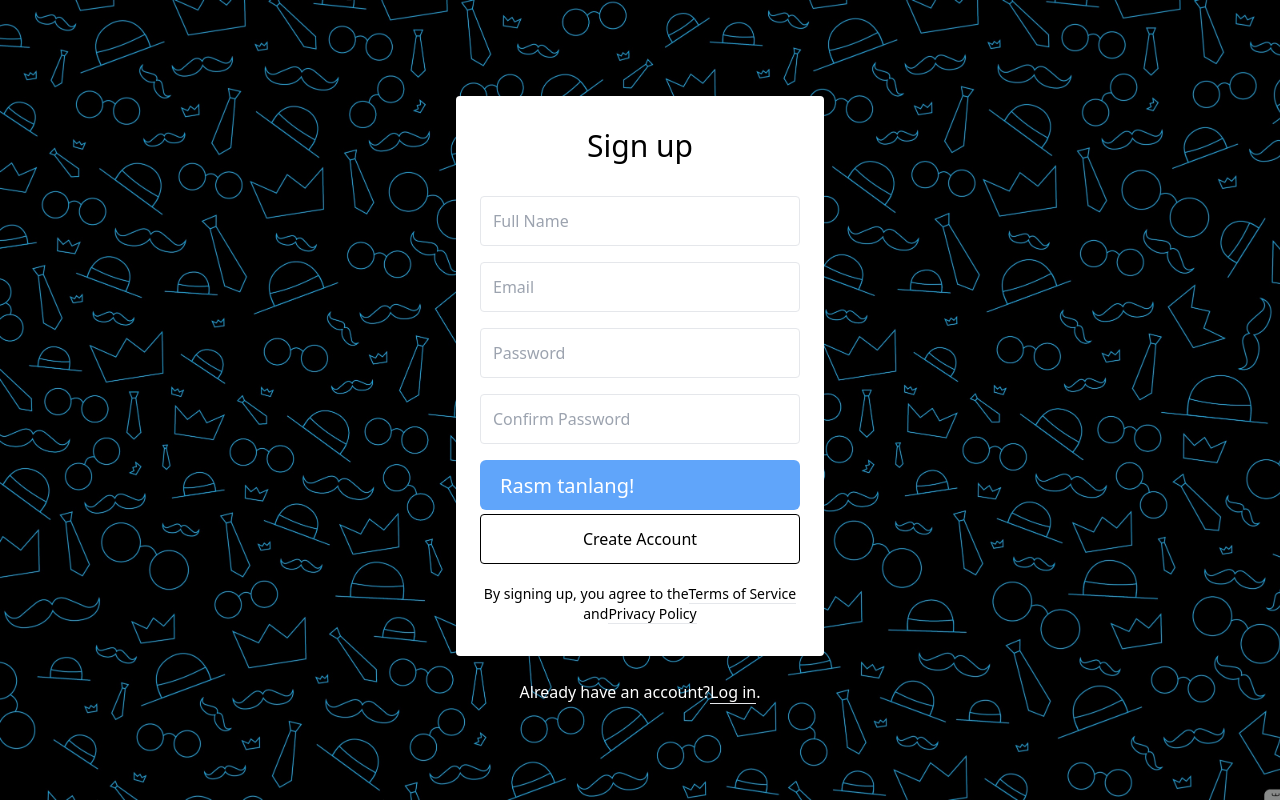
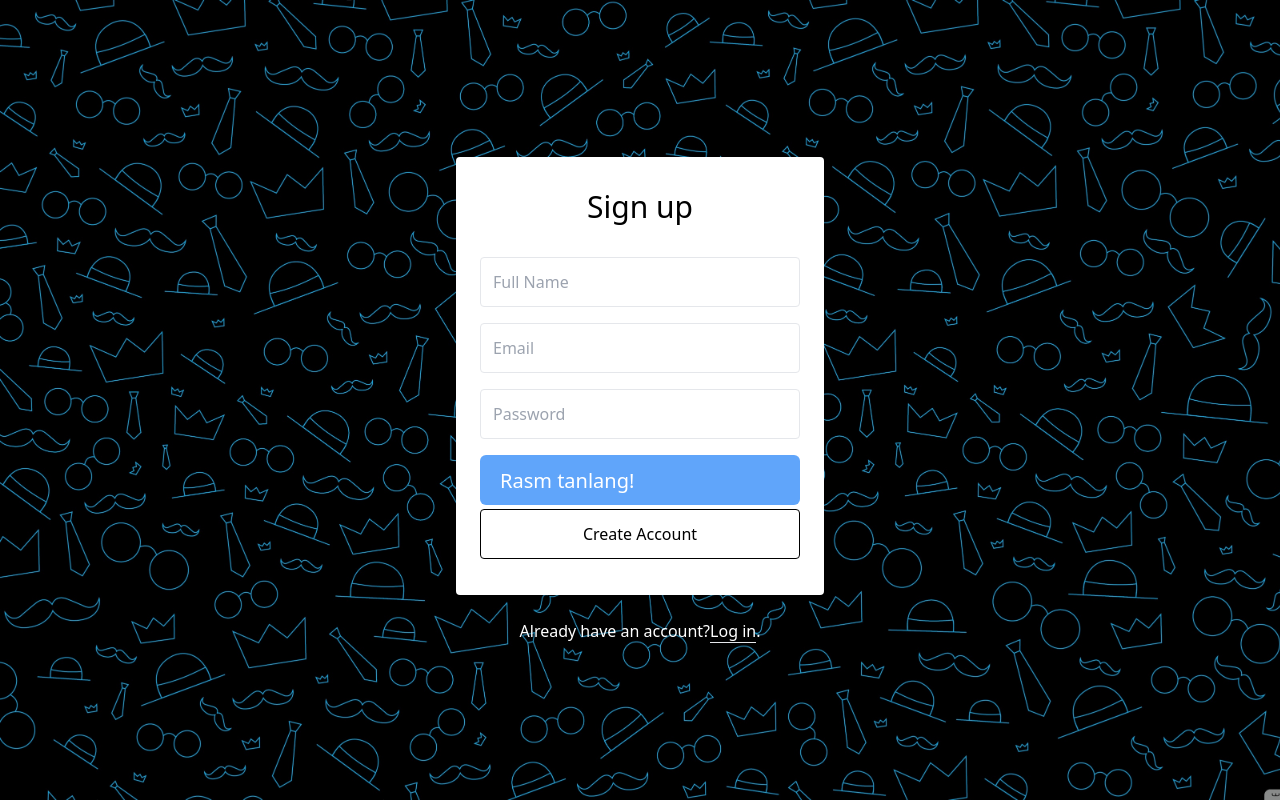
Before and after one commit to kodirov8788/telegram-clone-tailwind, a React (Create React App) app: page /register in a window 1280 px wide. Built offline with nearby package versions, Linux system fonts and the light colour scheme.

Commit message:
yangi push

```diff
--- a/src/components/chat.js
+++ b/src/components/chat.js
@@ -1,7 +1,7 @@
 import { FiSearch } from "react-icons/fi"
 import { GoThreeBars } from "react-icons/go"
 import Chatdetails from "./chatInfo"
-import Sidebar from "./sidebar"
+import Sidebar from "./Sidebar"
 
 
 const Chat = () => {
--- /dev/null
+++ b/src/firebase/firebaseConfig.js
@@ -0,0 +1,18 @@
+import { initializeApp } from "firebase/app";
+import { getAuth } from "firebase/auth"
+import { getStorage } from "firebase/storage";
+import { getFirestore } from "firebase/firestore";
+
+const firebaseConfig = {
+    apiKey: "AIzaSyASRys1PSHYwKfF2Z0lmFaYD4qWe3_yFI4",
+    authDomain: "telegram-tailwind.firebaseapp.com",
+    projectId: "telegram-tailwind",
+    storageBucket: "telegram-tailwind.appspot.com",
+    messagingSenderId: "815430270959",
+    appId: "1:815430270959:web:7dc7626be1950200a3c01a"
+};
+
+const app = initializeApp(firebaseConfig);
+export const auth = getAuth()
+export const storage = getStorage()
+export const db = getFirestore()
--- a/src/pages/Register.js
+++ b/src/pages/Register.js
@@ -1,5 +1,10 @@
 import React from 'react'
 import { Link } from "react-router-dom"
+import { createUserWithEmailAndPassword, updateProfile } from "firebase/auth";
+import { auth, storage, db } from "../firebase/firebaseConfig"
+import { ref, uploadBytesResumable, getDownloadURL } from "firebase/storage";
+import { doc, setDoc } from "firebase/firestore";
+
 
 function Register() {
     const style = {
@@ -18,10 +23,56 @@ function Register() {
 
     }
 
+    const SubmitFunc = async (e) => {
+        e.preventDefault()
+        const displayName = e.target[0].value;
+        const email = e.target[1].value;
+        const password = e.target[2].value;
+        const file = e.target[3].files[0]
+
+        const res = await createUserWithEmailAndPassword(auth, email, password)
+
+
+
+        const storageRef = ref(storage, displayName);
+        const uploadTask = uploadBytesResumable(storageRef, file);
+        uploadTask.on('state_changed',
+            (snapshot) => {
+                const progress = (snapshot.bytesTransferred / snapshot.totalBytes) * 100;
+                console.log('Upload is ' + Math.floor(progress) + '% done');
+                switch (snapshot.state) {
+                    case 'paused':
+                        console.log('Upload is paused');
+                        break;
+                    case 'running':
+                        console.log('Upload is running');
+                        break;
+                }
+            },
+            (error) => {
+                console.log("storage error >>", error);
+            },
+            () => {
+                getDownloadURL(uploadTask.snapshot.ref).then(async (downloadURL) => {
+                    await updateProfile(res.user, {
+                        displayName,
+                        photoURL: downloadURL
+                    })
+                    await setDoc(doc(db, "users", res.user.uid), {
+                        name: displayName,
+                        email: email,
+                        password: password,
+                        photoUrl: downloadURL
+                    });
+                });
+            }
+        )
+    }
+
     return (
         <div className={style.register}>
             <div className={style.register_child}>
-                <div className={style.register_container}>
+                <form onSubmit={SubmitFunc} className={style.register_container}>
                     <h1 className={style.signuph1}>Sign up</h1>
                     <input
                         type="text"
@@ -40,11 +91,7 @@ function Register() {
                         className={style.input}
                         name="password"
                         placeholder="Password" />
-                    <input
-                        type="password"
-                        className={style.input}
-                        name="confirm_password"
-                        placeholder="Confirm Password" />
+
                     <div className={style.inputwrap}>
                         <input type="file" className={style.inputfile} />
                         <h1 className={style.inputh1}>Rasm tanlang!</h1>
@@ -55,17 +102,7 @@ function Register() {
                         type="submit"
                         className={style.btn}
                     >Create Account</button>
-
-                    <div className={style.footer}>
-                        By signing up, you agree to the
-                        <a className={style.footer_link} href="#">
-                            Terms of Service
-                        </a> and
-                        <a className={style.footer_link} href="#">
-                            Privacy Policy
-                        </a>
-                    </div>
-                </div>
+                </form>
 
                 <div className={style.footer_login}>
                     Already have an account?
@@ -74,7 +111,7 @@ function Register() {
                     </Link>.
                 </div>
             </div>
-        </div>
+        </div >
     )
 }
 
```
